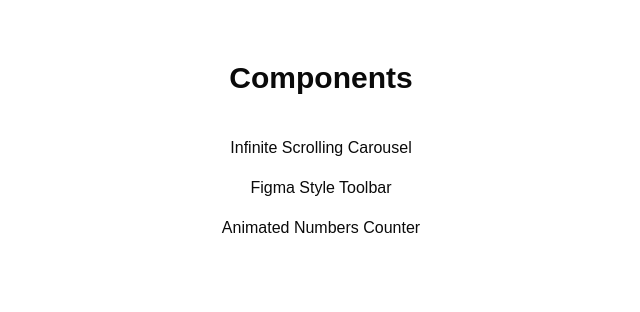
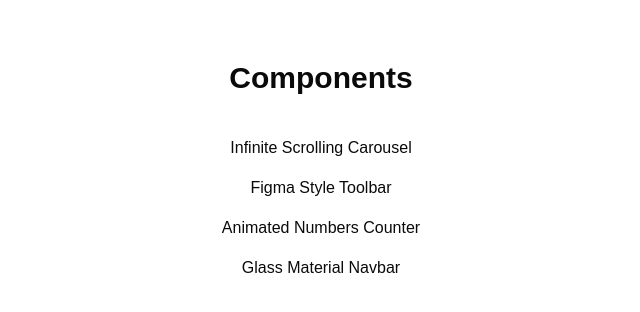
Before and after one commit to Ayusht0mar/components, a Next.js app: page / in a window 1280 px wide. Shown: the top 312 px of the page, without its empty margins (319-959 px from the left). Built offline with nearby package versions, Linux system fonts and the light colour scheme.

Commit message:
Glass material navbar added

```diff
--- a/src/app/page.tsx
+++ b/src/app/page.tsx
@@ -20,6 +20,11 @@
           >
             Animated Numbers Counter
           </Link>
+          <Link
+            href="/glassmaterialnavbar/"
+          >
+            Glass Material Navbar
+          </Link>
       </div>
     </div>
   );
```
